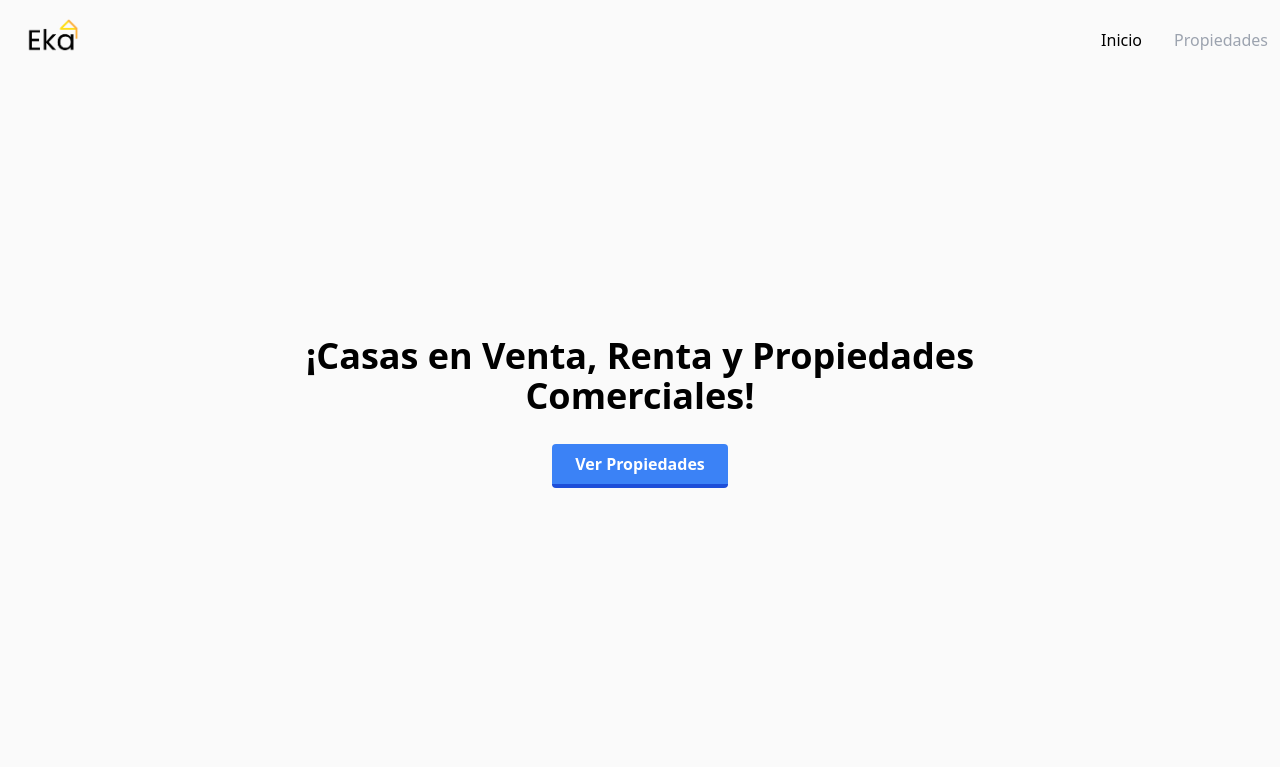
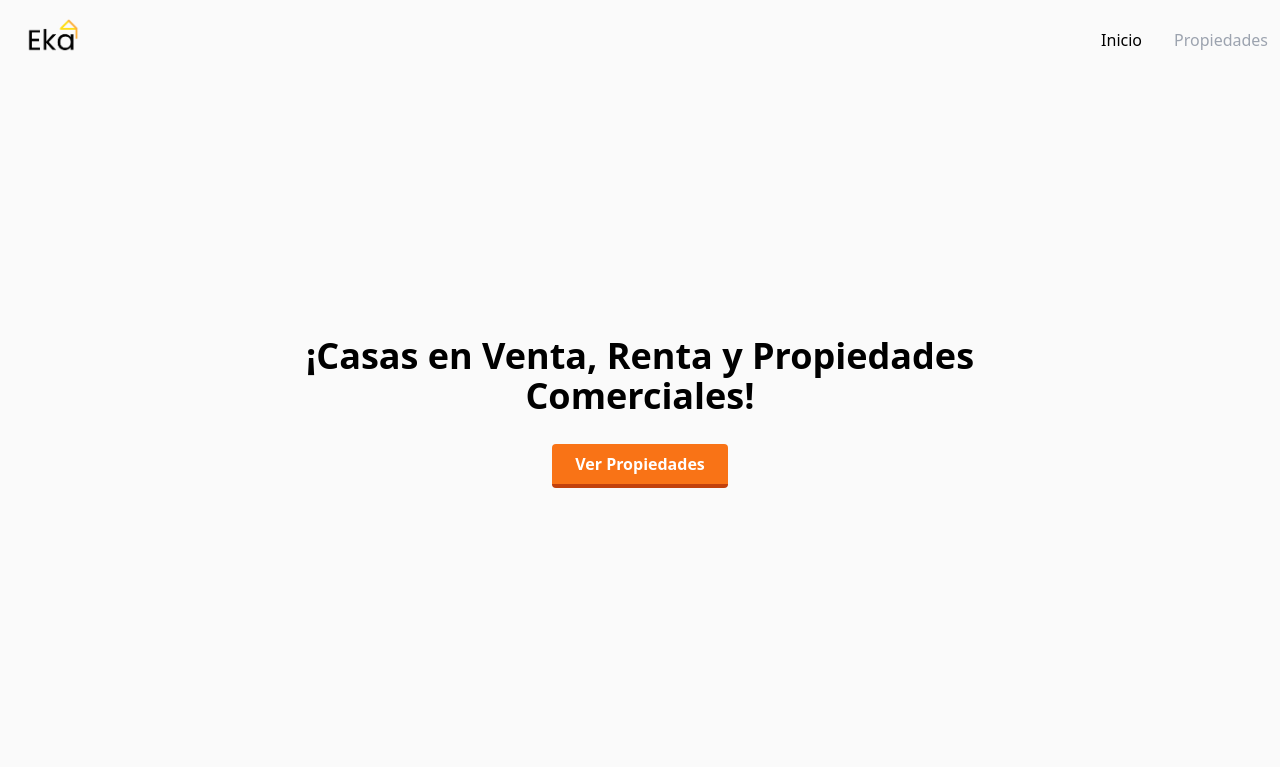
Before and after one commit to fred-gutierrez/Eka-Facebook-API, a React (Vite) app: page / in a window 1280 px wide. Shown: the top 767 px of the page. Built offline with nearby package versions, Linux system fonts and the light colour scheme.

Commit message:
updated styling

```diff
--- a/index.js
+++ b/index.js
@@ -40,3 +40,5 @@
   .catch((error) => console.error(error));
 
 app.listen(PORT, () => console.log(`Server is running on port ${PORT}`));
+
+// TODO: Fix the fact that it appears to be deleting and re-writing the whole .json file with the new graph api thus deleting old ads
--- a/src/components/PostItem.tsx
+++ b/src/components/PostItem.tsx
@@ -238,8 +238,8 @@
                     target={"_blank"}
                   >
                     <button
-                      className={`bg-blue-500 hover:bg-blue-400 text-white
-                font-bold py-2 px-4 border-b-4 border-blue-700 hover:border-blue-500
+                      className={`bg-orange-500 hover:bg-orange-400 text-white
+                font-bold py-2 px-4 border-b-4 border-orange-700 hover:border-orange-500
                 rounded w-32`}
                     >
                       Ver Detalles
--- a/src/pages/Inicio.tsx
+++ b/src/pages/Inicio.tsx
@@ -9,8 +9,8 @@
       <div className="text-center">
         <a href="/propiedades">
           <button
-            className={`bg-blue-500 hover:bg-blue-400 text-white
-                font-bold py-2 px-4 border-b-4 border-blue-700 hover:border-blue-500
+            className={`bg-orange-500 hover:bg-orange-400 text-white
+                font-bold py-2 px-4 border-b-4 border-orange-700 hover:border-orange-500
                 rounded w-44 mt-7`}
           >
             Ver Propiedades
```
